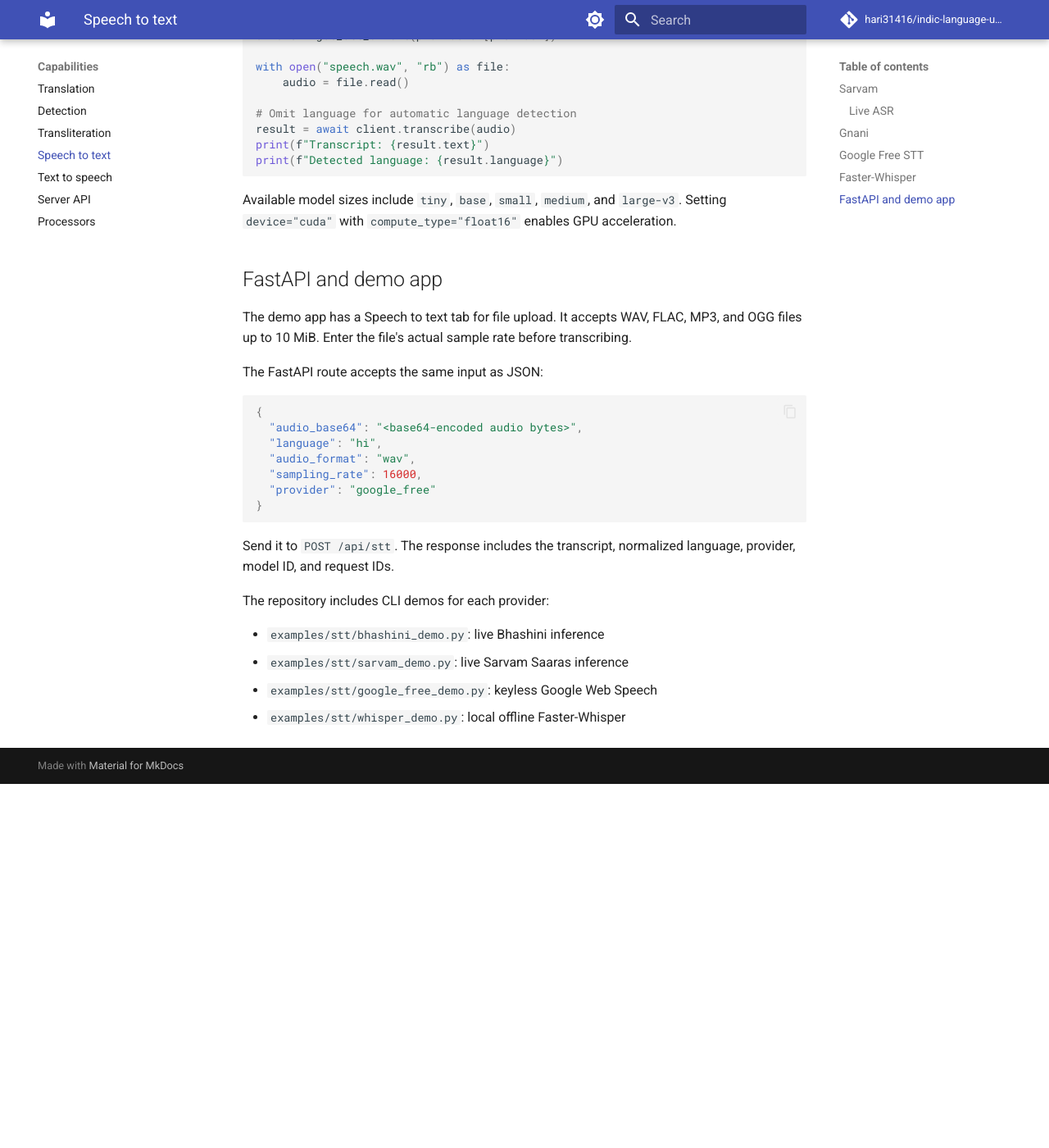
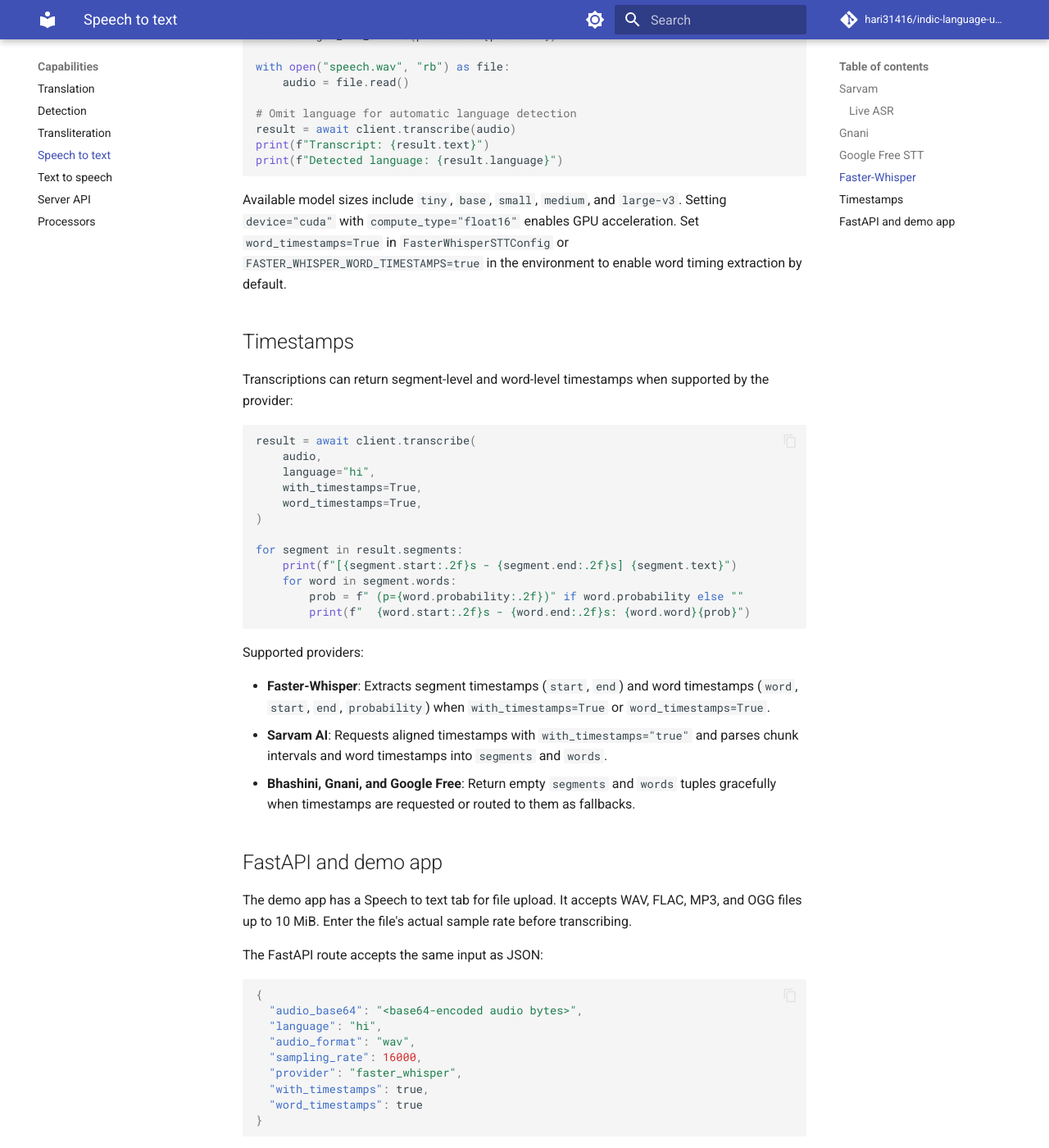
Before and after one commit to Hari31416/indic-language-utils, an MkDocs documentation site: the page built from docs/stt.md, in a window 1280 px wide and 1400 px high, scrolled down 4787 px. Shown: the whole window at 82% size. Built offline with MkDocs 1.6.1 and Material for MkDocs 9.7.7, drawn with Linux system fonts in a browser that asks for light colours; comment, search, counter and statistics services are not loaded; before the commit the page ends 5743 px from its top, so only the background shows below that; some of the changed text lies outside the part shown.

Commit message:
docs(general): document STT timestamps and API schemas
- Add Timestamps section detailing segment and word timings
- Update provider timestamp notes for Faster-Whisper and Sarvam
- Update FastAPI POST /api/stt request and response schemas

````diff
--- a/docs/stt.md
+++ b/docs/stt.md
@@ -185,7 +185,32 @@
 print(f"Detected language: {result.language}")
 ```
 
-Available model sizes include `tiny`, `base`, `small`, `medium`, and `large-v3`. Setting `device="cuda"` with `compute_type="float16"` enables GPU acceleration.
+Available model sizes include `tiny`, `base`, `small`, `medium`, and `large-v3`. Setting `device="cuda"` with `compute_type="float16"` enables GPU acceleration. Set `word_timestamps=True` in `FasterWhisperSTTConfig` or `FASTER_WHISPER_WORD_TIMESTAMPS=true` in the environment to enable word timing extraction by default.
+
+## Timestamps
+
+Transcriptions can return segment-level and word-level timestamps when supported by the provider:
+
+```python
+result = await client.transcribe(
+    audio,
+    language="hi",
+    with_timestamps=True,
+    word_timestamps=True,
+)
+
+for segment in result.segments:
+    print(f"[{segment.start:.2f}s - {segment.end:.2f}s] {segment.text}")
+    for word in segment.words:
+        prob = f" (p={word.probability:.2f})" if word.probability else ""
+        print(f"  {word.start:.2f}s - {word.end:.2f}s: {word.word}{prob}")
+```
+
+Supported providers:
+
+- **Faster-Whisper**: Extracts segment timestamps (`start`, `end`) and word timestamps (`word`, `start`, `end`, `probability`) when `with_timestamps=True` or `word_timestamps=True`.
+- **Sarvam AI**: Requests aligned timestamps with `with_timestamps="true"` and parses chunk intervals and word timestamps into `segments` and `words`.
+- **Bhashini, Gnani, and Google Free**: Return empty `segments` and `words` tuples gracefully when timestamps are requested or routed to them as fallbacks.
 
 ## FastAPI and demo app
 
@@ -199,11 +224,42 @@
   "language": "hi",
   "audio_format": "wav",
   "sampling_rate": 16000,
-  "provider": "google_free"
+  "provider": "faster_whisper",
+  "with_timestamps": true,
+  "word_timestamps": true
 }
 ```
 
-Send it to `POST /api/stt`. The response includes the transcript, normalized language, provider, model ID, and request IDs.
+Send it to `POST /api/stt`. The response includes the transcript, normalized language, provider, model ID, request IDs, and timestamp arrays:
+
+```json
+{
+  "text": "namaste duniya",
+  "language": "hi-IN",
+  "provider": "faster_whisper",
+  "model_id": "faster-whisper-base",
+  "request_id": "req-1",
+  "provider_request_id": "provider-1",
+  "fallback_count": 0,
+  "cached": false,
+  "cache_backend": "none",
+  "segments": [
+    {
+      "text": "namaste duniya",
+      "start": 0.0,
+      "end": 1.2,
+      "words": [
+        {"word": "namaste", "start": 0.0, "end": 0.6, "probability": 0.98},
+        {"word": "duniya", "start": 0.6, "end": 1.2, "probability": 0.95}
+      ]
+    }
+  ],
+  "words": [
+    {"word": "namaste", "start": 0.0, "end": 0.6, "probability": 0.98},
+    {"word": "duniya", "start": 0.6, "end": 1.2, "probability": 0.95}
+  ]
+}
+```
 
 The repository includes CLI demos for each provider:
 
````
